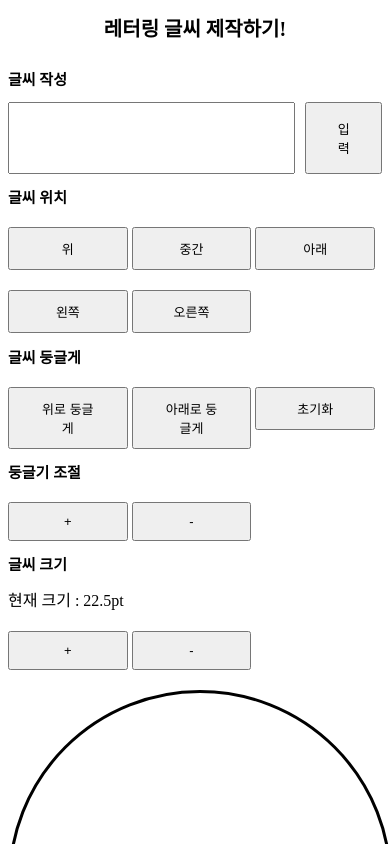
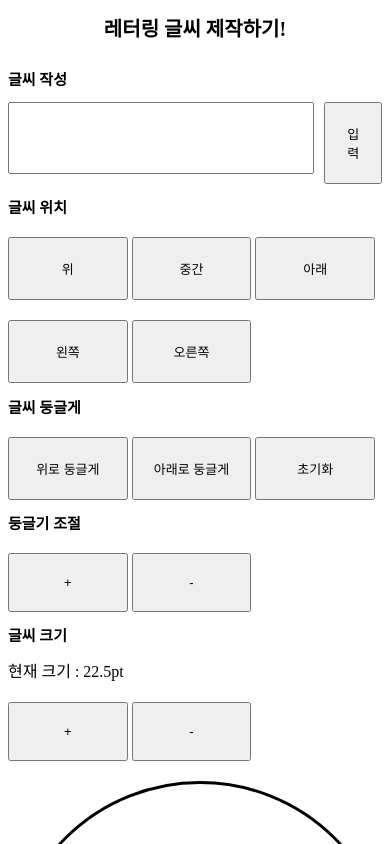
Before and after one commit to hellodaram/cake, a plain HTML site: page index.html in a window 390 px wide. Shown: the top 844 px of the page. Drawn offline with nearby package versions, Linux system fonts and the light colour scheme; a web font is replaced by a local one.

Commit message:
Update css.css

```diff
--- a/css.css
+++ b/css.css
@@ -60,6 +60,6 @@
    h1 {font-size: 20px;}
    h2 {font-size: 15px;}
    .tarea {height: 50px;}
-   .btns {font-size: 13px;padding: 10px 30px;}
+   .btns {font-size: 13px;padding: 20px 20px;}
    .round {margin: 20px auto 0 auto;}
 }
```
